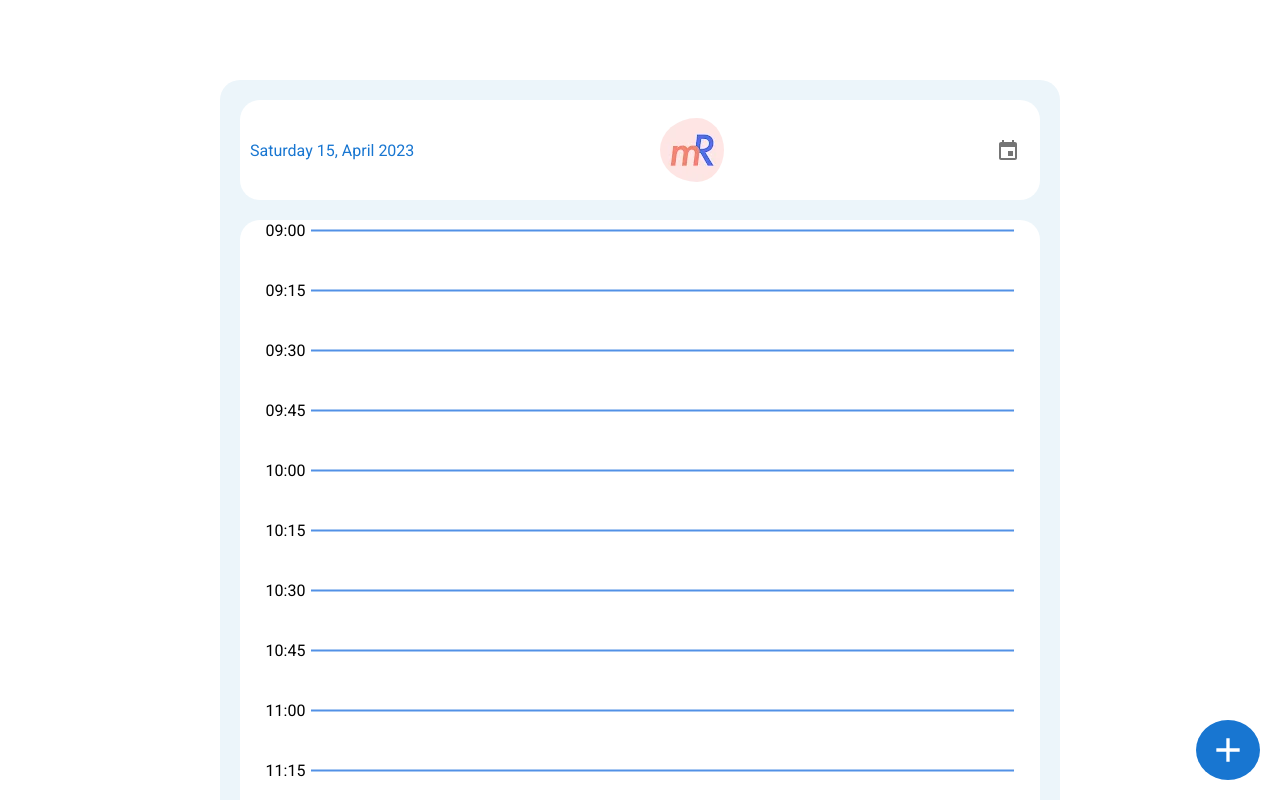
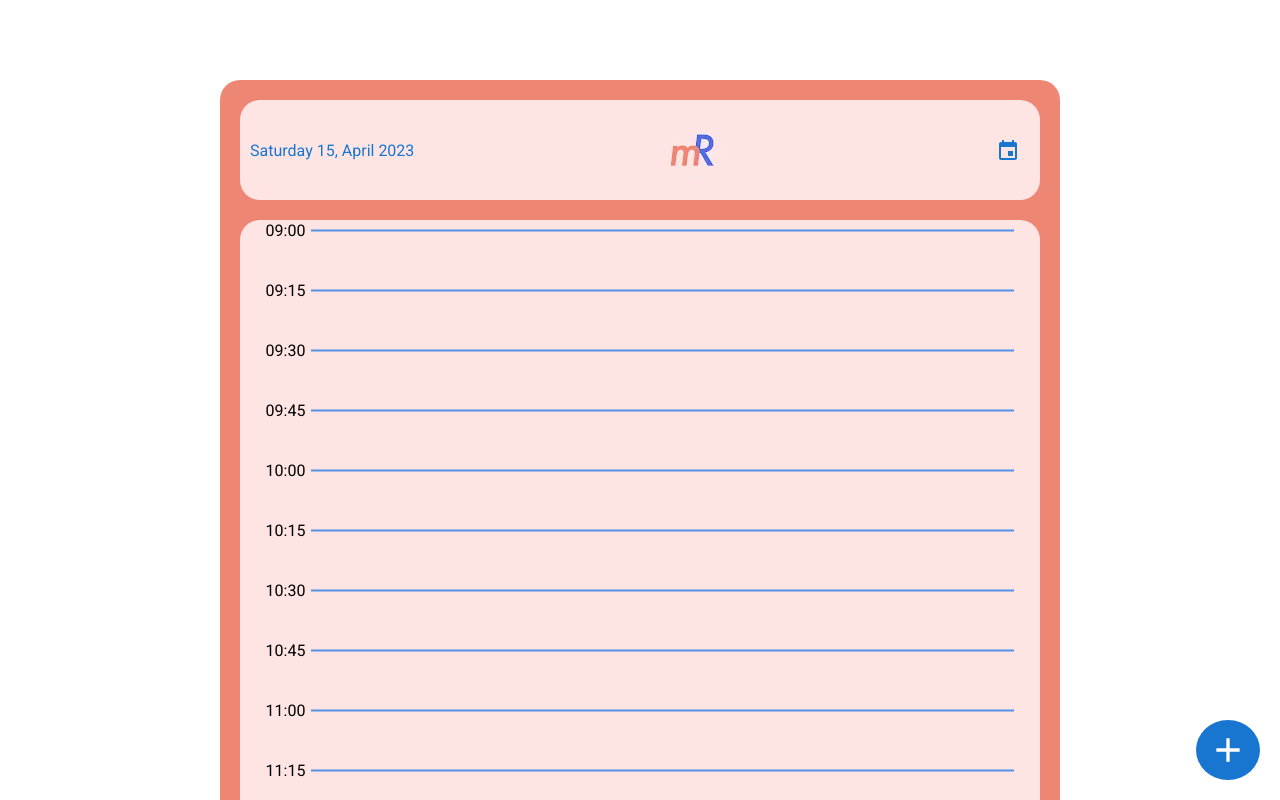
Before and after one commit to neguezaymen/agenda, a React (Create React App) app: page / in a window 1280 px wide. Shown: the top 800 px of the page. Built offline with nearby package versions, Linux system fonts and the light colour scheme.

Commit message:
more css fixes and improve select logic

```diff
--- a/src/App.module.scss
+++ b/src/App.module.scss
@@ -7,6 +7,8 @@
 .container {
    @include sm {
       padding: 0;
+      margin: 0;
+      border-radius: inherit;
     }
    display: flex;
    justify-content: center;
@@ -18,6 +20,6 @@
    margin: 10vh auto;
    border-radius: 20px;
    min-height: 100vh;
-   background-color: #ECF5FA;
+   background-color: #EE8674;
    font-family: 'Roboto';
 }
--- a/src/components/AddEditAppointementModal.tsx
+++ b/src/components/AddEditAppointementModal.tsx
@@ -64,6 +64,9 @@ function BootstrapDialogTitle(props: DialogTitleProps) {
 export default function AddEditAppointementModal() {
   const { isModalVisible, modalId } = useAppSelector((state) => state.uiSlice);
   const appointements = useAppSelector((state) => state.appointements);
+  const appointementsWithAppointementToEdit = appointements.filter(
+    (appointement) => appointement.id === modalId
+  );
   const appointementToEdit = appointements.find((el) => el.id === modalId);
   const { currentDate } = React.useContext(CurrentDateContext);
 
@@ -163,6 +166,7 @@ export default function AddEditAppointementModal() {
                     label="Vendor"
                     type="text"
                     name="vendor"
+                    error={errors.vendor ? true : false}
                     fullWidth
                     variant="outlined"
                     color="primary"
@@ -187,6 +191,7 @@ export default function AddEditAppointementModal() {
                     id="buyer"
                     defaultValue={appointementToEdit?.buyer ?? ""}
                     label="Buyer"
+                    error={errors.buyer ? true : false}
                     type="text"
                     fullWidth
                     variant="outlined"
@@ -212,6 +217,7 @@ export default function AddEditAppointementModal() {
                     id="company"
                     defaultValue={appointementToEdit?.company ?? ""}
                     label="Company"
+                    error={errors.company ? true : false}
                     type="text"
                     fullWidth
                     variant="outlined"
@@ -254,9 +260,12 @@ export default function AddEditAppointementModal() {
                       variant="outlined"
                       color="primary"
                     >
-                      {getDisponibilites(appointements)?.durations[
-                        watch("time")
-                      ]?.map((el) => (
+                      {getDisponibilites(
+                        currentDate,
+                        modalId
+                          ? appointementsWithAppointementToEdit
+                          : appointements
+                      )?.durations[watch("time")]?.map((el) => (
                         <MenuItem value={el}>{el}</MenuItem>
                       ))}
                     </Select>
@@ -271,7 +280,12 @@ export default function AddEditAppointementModal() {
                   <FormControl style={{ marginTop: "20px", width: "50%" }}>
                     <InputLabel>Time</InputLabel>
                     <Select {...rest} label="Time" required>
-                      {getDisponibilites(appointements).hours.map((el) => (
+                      {getDisponibilites(
+                        currentDate,
+                        modalId
+                          ? appointementsWithAppointementToEdit
+                          : appointements
+                      ).hours.map((el) => (
                         <MenuItem value={el}>{el}</MenuItem>
                       ))}
                     </Select>
--- a/src/components/MainSection.module.scss
+++ b/src/components/MainSection.module.scss
@@ -9,7 +9,7 @@
         width: 90%;
         margin: 10px
       }
-    background: white;
+    background: #FEE5E4;
     width: 100%;
     margin-top: 20px;
     border-radius: 20px;
--- a/src/components/NavBar.module.scss
+++ b/src/components/NavBar.module.scss
@@ -17,7 +17,7 @@
   width: 100%;
   height: 100px;
   padding: 10px;
-  background-color: white;
+  background-color: #FEE5E4;
   border-radius: 20px;
   color: #1876D1;
   .today{
--- a/src/components/Navbar.tsx
+++ b/src/components/Navbar.tsx
@@ -27,6 +27,9 @@ const Navbar = () => {
               input: { display: "none" },
               fieldset: { display: "none" },
               marginTop: "10px",
+              svg: {
+                color: "#1876D1",
+              },
             }}
           />
         </LocalizationProvider>
--- a/src/utils/getDisponibilites.ts
+++ b/src/utils/getDisponibilites.ts
@@ -3,7 +3,7 @@ interface RendezVous {
   duration: number;
 }
 
-export function getDisponibilites(rdv: RendezVous[]): {durations: {[hour: string]: number[]}, hours: string[]} {
+export function getDisponibilites(date: Date, rdv: RendezVous[]): {durations: {[hour: string]: number[]}, hours: string[]} {
   // Create an array with all available hours from 9am to 6pm for the given date
   const availableHours = Array.from({length: 36}, (_, i) => {
     const hour = Math.floor(i/4) + 9;
@@ -16,8 +16,9 @@ export function getDisponibilites(rdv: RendezVous[]): {durations: {[hour: string
     return endHour <= 18;
   });
 
-  // Filter out the already reserved hours
-  rdv.forEach(r => {
+  // Filter out the already reserved hours for the given date
+  const filteredRdv = rdv.filter(r => r.date.toDateString() === date.toDateString());
+  filteredRdv.forEach(r => {
     const startHour = r.date.getHours();
     const startMinute = r.date.getMinutes();
     const startIndex = (startHour - 9) * 4 + startMinute / 15;
@@ -34,7 +35,7 @@ export function getDisponibilites(rdv: RendezVous[]): {durations: {[hour: string
       const startIndex = (startHour - 9) * 4 + startMinute / 15;
       const endIndex = startIndex + d / 15;
       const endIndexMax = availableHours.length;
-      const isHourAvailable = rdv.every(r => {
+      const isHourAvailable = filteredRdv.every(r => {
         const hour = r.date.getHours();
         const minute = r.date.getMinutes();
         const startRdvIndex = (hour - 9) * 4 + minute / 15;
```
